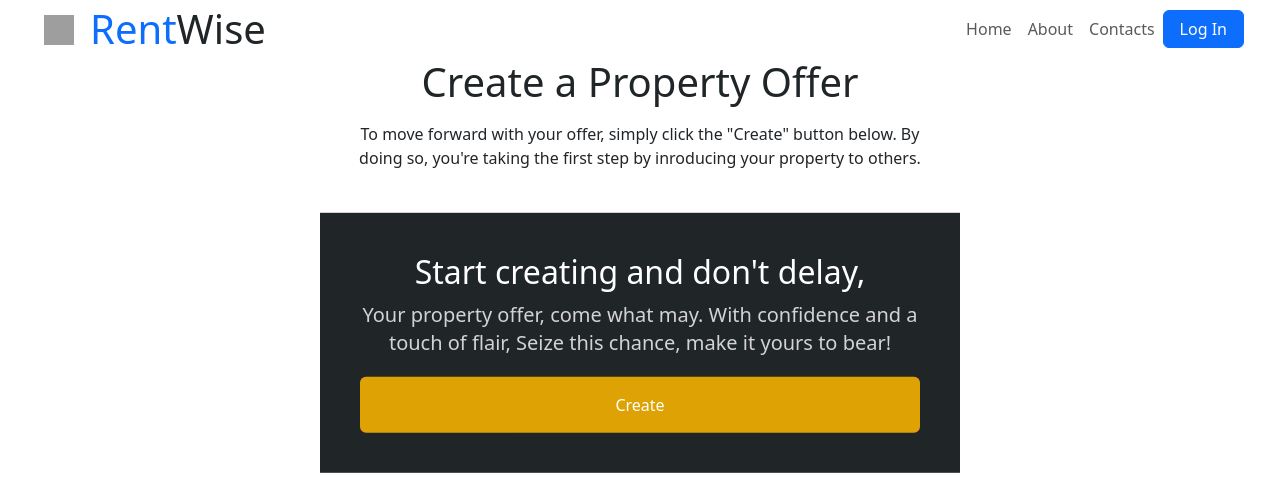
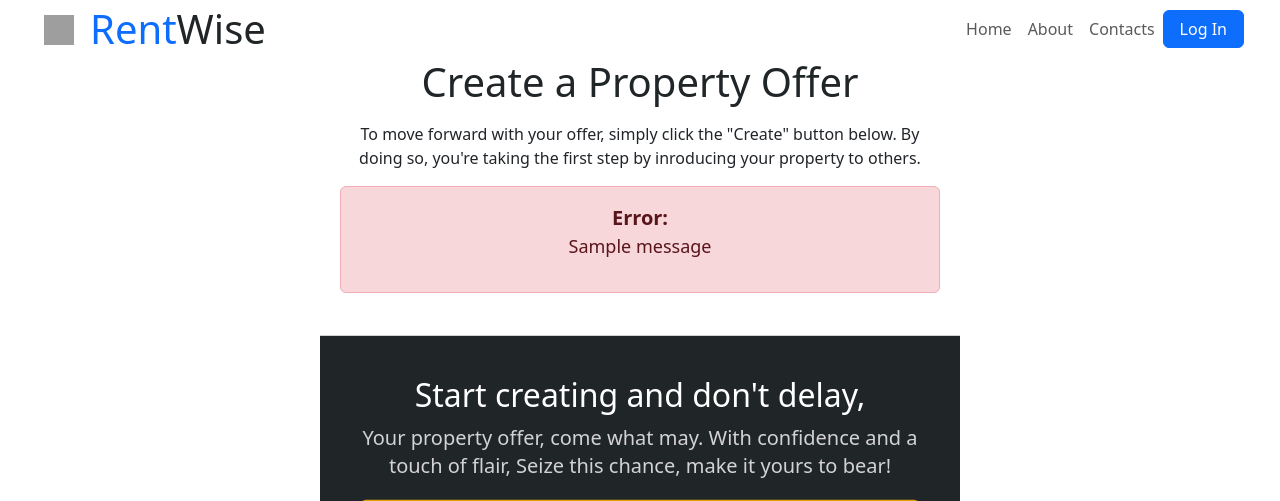
Before and after one commit to AlexDimov-04/Property-Rental-Marketplace, a Django app: page /properties/create-properties/ in a window 1280 px wide. Shown: the top 501 px of the page. Run offline with Django 5.2, Linux system fonts and the light colour scheme; tables that the repository leaves empty hold one stand-in row (values such as "Sample post"); one stand-in notice (Sample message) is shown; some libraries are stand-ins or nearby versions; grey boxes are pictures that could not be loaded.

Commit message:
added error messages in property creation

```diff
--- a/property_rental_marketplace/templates/properties/property_create.html
+++ b/property_rental_marketplace/templates/properties/property_create.html
@@ -6,6 +6,22 @@
         <div class="text-center mx-auto mb-5 wow fadeInUp" data-wow-delay="0.1s" style="max-width: 600px;">
             <h1 class="mb-3" style="color: #202528;">Create a Property Offer</h1>
             <p>To move forward with your offer, simply click the "Create" button below. By doing so, you're taking the first step by inroducing your property to others.</p>
+            {% for message in messages %}
+                <div class="alert alert-danger my-2 p-3" role="alert">
+                    <strong  style="font-size: 20px;">Error:</strong>
+                    <p style="font-size:18px;">
+                        {{ message }}<br>
+                    </p>
+                </div>
+            {% endfor %}
+            {% for field, error in form.errors.items %}
+                <div class="alert alert-danger my-2 p-3" role="alert">
+                    <strong  style="font-size: 20px;">Error:</strong>
+                    <p style="font-size:18px;">
+                        {{ error|striptags }}<br>
+                    </p>
+                </div>
+            {% endfor %}
         </div>
     </div>
 
```
